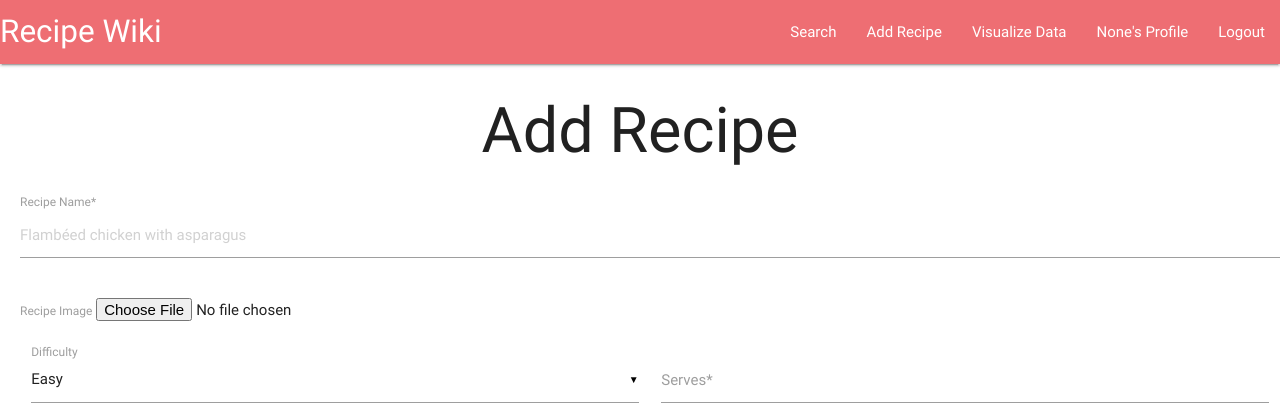
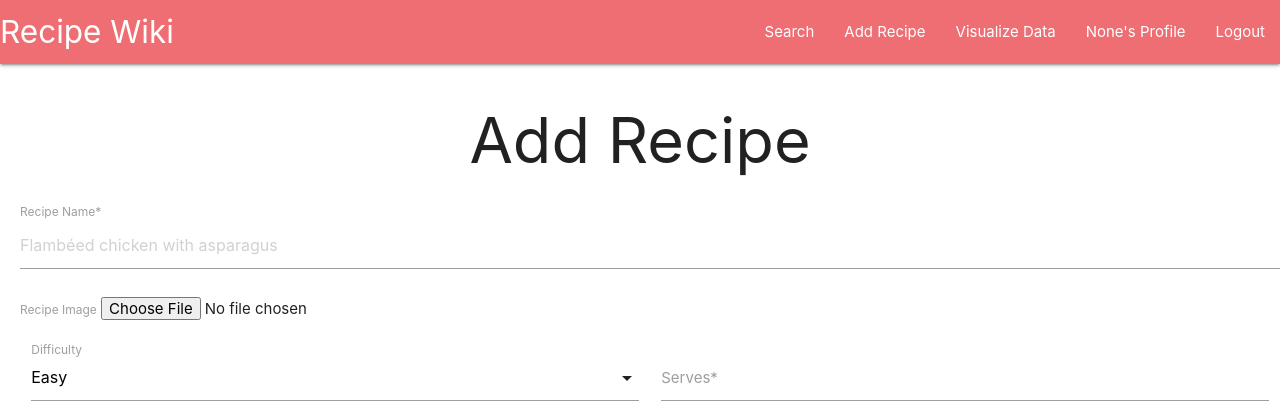
Before and after one commit to Code-Institute-Submissions/milestone-project-5, a Flask app: page /addrecipe in a window 1280 px wide. Shown: the top 420 px of the page. Run offline with Flask 2, Linux system fonts and the light colour scheme; a user stored in the database is signed in; data that the repository does not hold is empty; some libraries are stand-ins or nearby versions.

Commit message:
update materializecess css and JavaScript important. Add sidebar

```diff
--- a/templates/base.html
+++ b/templates/base.html
@@ -10,11 +10,14 @@
     <!--Import Google Icon Font-->
     <link href="https://fonts.googleapis.com/icon?family=Material+Icons" rel="stylesheet">
     <!--Import materialize.css-->
-    <link type="text/css" rel="stylesheet" href="https://cdnjs.cloudflare.com/ajax/libs/materialize/0.100.2/css/materialize.min.css" media="screen,projection" />
+    <!--<link type="text/css" rel="stylesheet" href="https://cdnjs.cloudflare.com/ajax/libs/materialize/0.100.2/css/materialize.min.css" media="screen,projection" />-->
+     <link rel="stylesheet" href="https://cdnjs.cloudflare.com/ajax/libs/materialize/1.0.0-rc.1/css/materialize.min.css" type="text/css" />
+     <!--Needs to be before jquery in script-->
+     <!--<script src="https://cdnjs.cloudflare.com/ajax/libs/jquery/3.2.1/jquery.min.js"></script>-->
+    <script type="text/javascript" src="https://cdnjs.cloudflare.com/ajax/libs/jquery/2.2.4/jquery.js"></script>
+    <!--<script type="text/javascript" src="https://cdnjs.cloudflare.com/ajax/libs/materialize/0.100.2/js/materialize.min.js"></script>-->
+        <script type="text/javascript" src= "https://cdnjs.cloudflare.com/ajax/libs/materialize/1.0.0-beta/js/materialize.min.js"></script>
 
-     <!--Needs to be before jquery in script-->
-     <script src="https://cdnjs.cloudflare.com/ajax/libs/jquery/3.2.1/jquery.min.js"></script>
-    <script type="text/javascript" src="https://cdnjs.cloudflare.com/ajax/libs/materialize/0.100.2/js/materialize.min.js"></script>
     <title>Recipes</title>
 </head>
 
@@ -22,11 +25,13 @@
 
 <header>
 
-
+<!--https://materializecss.com/navbar.html-->
     <nav>
         <div class="nav-wrapper">
             <a href="/" class="brand-logo">Recipe Wiki</a>
-            <ul id="nav-mobile" class="right hide-on-med-and-down">
+                  <a href="#" data-target="mobile-demo" class="sidenav-trigger"><i class="material-icons">menu</i></a>
+
+            <ul id="nav-mobile" class="right hide-on-med-and-down ">
                 <li><a href="/">Search</a></li>
                 <li><a href="/addrecipe">Add Recipe</a></li>
                 <li><a href="/visualizedata">Visualize Data</a></li>
@@ -41,7 +46,25 @@
         </div>
     </nav>
 
+
+
+<!--https://materializecss.com/navbar.html-->
+
+  <ul class="sidenav" id="mobile-demo">
+ <li><a href="/">Search</a></li>
+                <li><a href="/addrecipe">Add Recipe</a></li>
+                <li><a href="/visualizedata">Visualize Data</a></li>
+                {% if current_user.is_authenticated %}
+                <li><a href="/userpage/{{ current_user.id}}">{{ current_user.username[0] }}'s Profile</a></li>
+                <li><a href="/logout">Logout</a> </li>
+                {% else %}
+                <li><a href="/login">Login</a></li>
+                <li><a href="/register">Register</a></li>
+                {% endif %}
+  </ul>
+
 </header>
+
 
     {% block content %} {% endblock %}
 
@@ -51,11 +74,23 @@
     <script type="text/javascript">
         $(document).ready(function() {
             //requred for select form
-            $('select').material_select();
+            // $('select').material_select();
+                $('select').formSelect();
+                    $('.sidenav').sidenav();
+
+
+             $('.dropdown-trigger').dropdown();
 
 
 
-            let categoryCount = 0;
+  });
+
+//   document.addEventListener('DOMContentLoaded', function() {
+//     var elems = document.querySelectorAll('.sidenav');
+//     var instances = M.Sidenav.init(elems, options);
+
+// });
+//             let categoryCount = 0;
 
             // for edit page
             // adjusts count reflect existing forms
@@ -152,7 +187,7 @@
 
 
 
-        });
+
 
         $(document).add()
 
--- a/templates/userpage.html
+++ b/templates/userpage.html
@@ -40,8 +40,6 @@
         {% if recipe["ImageName"] %}
         <img src="/static/images/{{ recipe['ImageName'] }}" alt="Recipe Image"> {% else %}
         <img src="https://cdn.pixabay.com/photo/2016/01/03/00/43/upload-1118929_960_720.png" alt="No Image"> {% endif %}
-
-        <img src="images/sample-1.jpg">
         <span class="card-title">{{ recipe["Name"] }}</span>
       </div>
       <div class="card-content">
```
